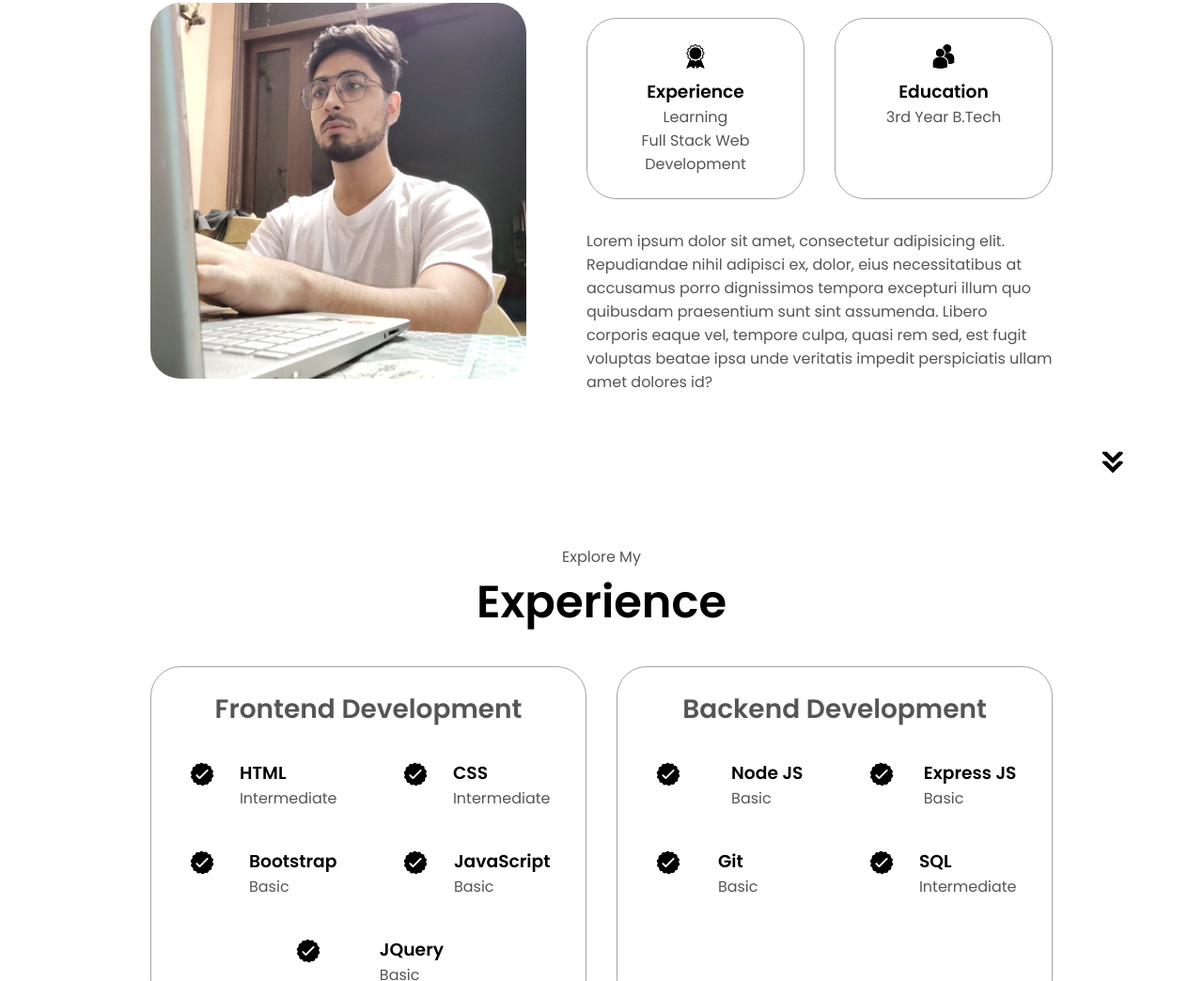
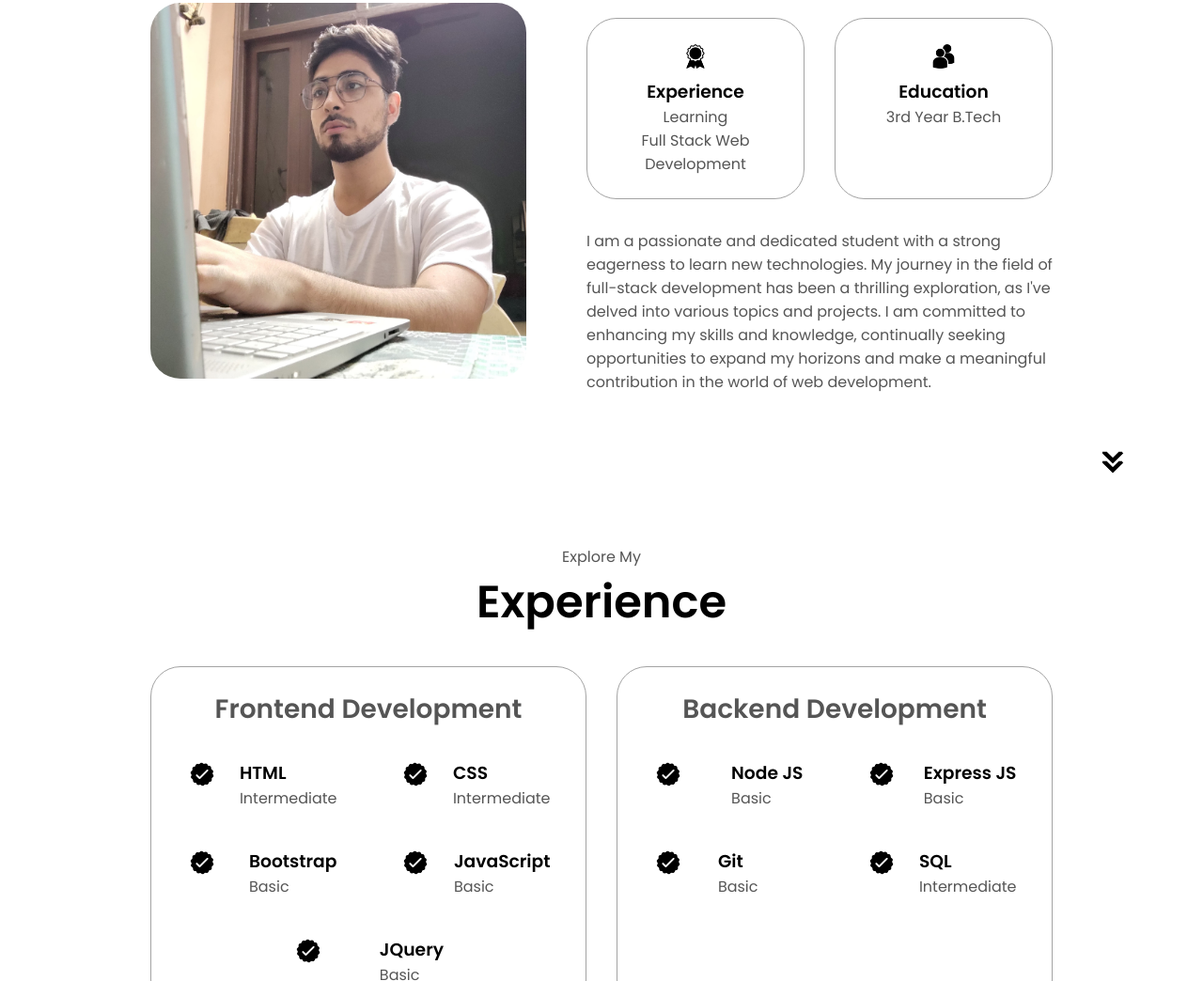
Before and after one commit to JagritChawla/Portfolio, a plain HTML site: page index.html in a window 1280 px wide. Shown: the part 1116-2160 px from the top of the page at 94% size. Drawn offline with Linux system fonts and the light colour scheme.

Commit message:
added about me para

```diff
--- a/index.html
+++ b/index.html
@@ -79,7 +79,7 @@
                 </div>
             </div>
             <div class="text-container">
-                <p> Lorem ipsum dolor sit amet, consectetur adipisicing elit. Repudiandae nihil adipisci ex, dolor, eius necessitatibus at accusamus porro dignissimos tempora excepturi illum quo quibusdam praesentium sunt sint assumenda. Libero corporis eaque vel, tempore culpa, quasi rem sed, est fugit voluptas beatae ipsa unde veritatis impedit perspiciatis ullam amet dolores id?</p>
+                <p>I am a passionate and dedicated student with a strong eagerness to learn new technologies. My journey in the field of full-stack development has been a thrilling exploration, as I've delved into various topics and projects. I am committed to enhancing my skills and knowledge, continually seeking opportunities to expand my horizons and make a meaningful contribution in the world of web development.</p>
             </div>
         </div>
     </div>
```
